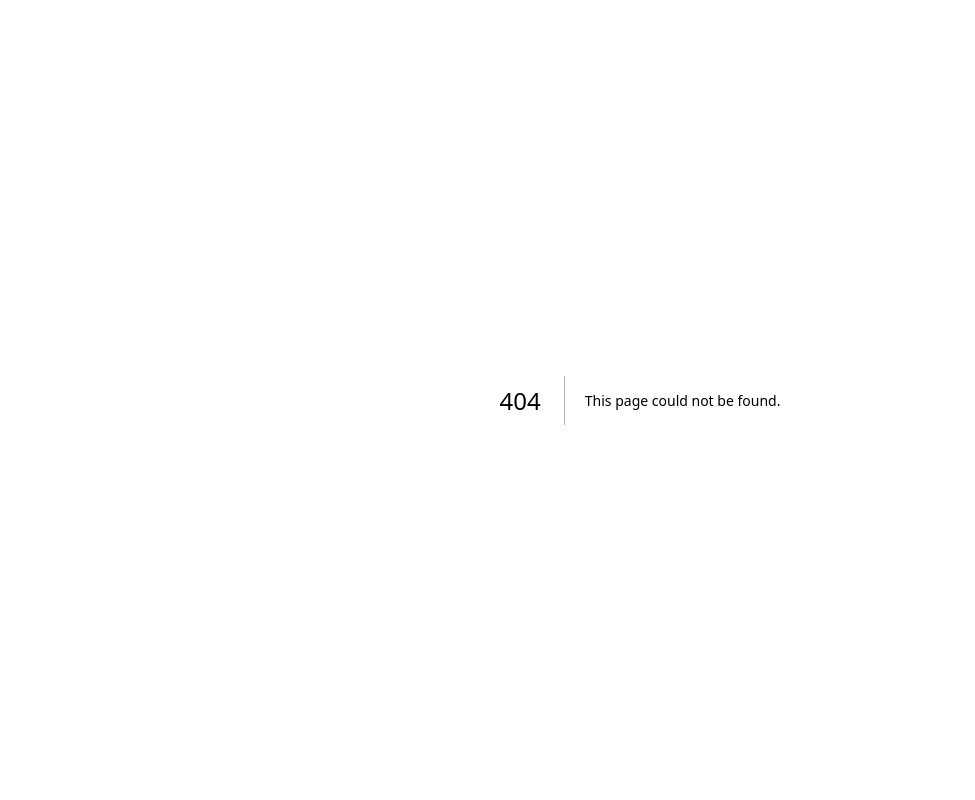
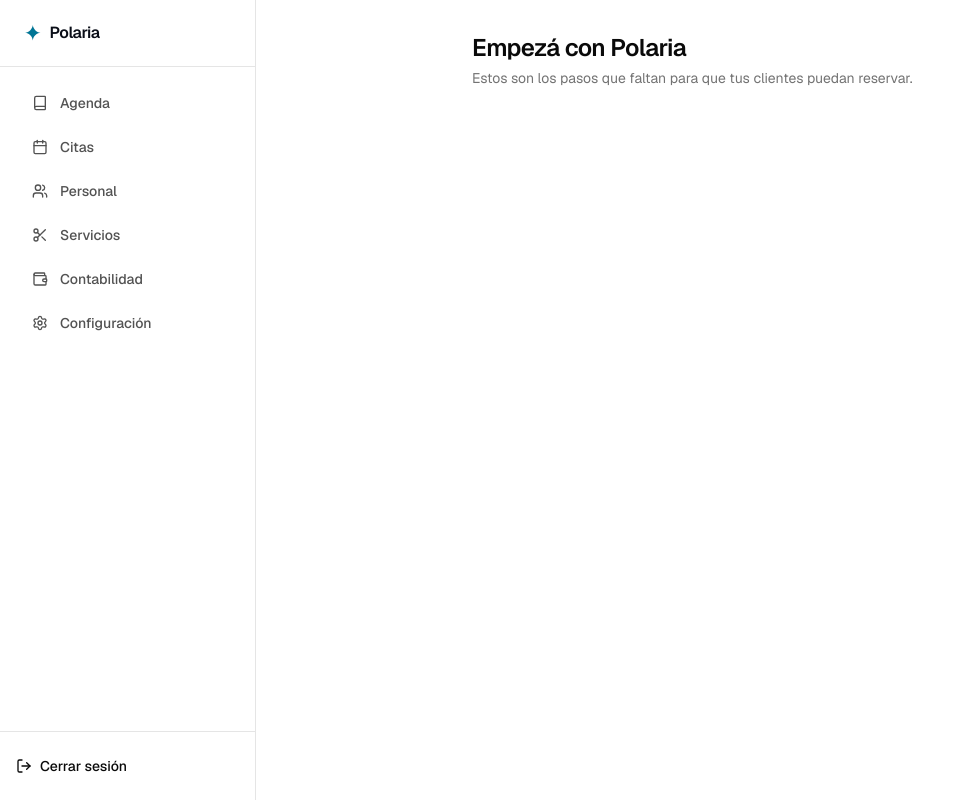
Before and after one commit to Lucascserrate/polaria-front, a Next.js app: page /setup in a window 1280 px wide. Before the commit this address had no page. Shown: the whole page, without its empty margins (0-975 px from the left). Built offline with nearby package versions, Linux system fonts and the light colour scheme; no server answers.

Commit message:
PolariaSetupCard

```diff
--- a/app/agenda/page.tsx
+++ b/app/agenda/page.tsx
@@ -6,7 +6,6 @@
 import { SummaryCard } from '@/modules/agenda/SummaryCard';
 import MonthCalendar from '@/components/MonthCalendar';
 import HumanAttentionCard from '@/modules/agenda/HumanAttentionCard';
-import PolariaSetupCard from '@/modules/onboarding/PolariaSetupCard';
 import useGetWorkingStaff from '@/services/staff/useGetWorkingStaff';
 import { EMPTY_COUNTS } from '@/modules/staff/constants';
 import useGetDayAppointments from '@/services/appointments/useGetDayAppointments';
@@ -113,13 +112,7 @@
 			</section>
 
 			<aside className="flex flex-col gap-4 shrink-0 lg:w-80 lg:overflow-y-auto lg:min-h-0 pr-2">
-				{/*
-				  * Primero mientras falte configurar algo: un negocio sin servicios o sin
-				  * WhatsApp no puede recibir reservas, así que es lo más urgente que
-				  * puede haber en esta pantalla. Desaparece al completarse.
-				  */}
-				<PolariaSetupCard />
-
+				{/* Primero porque hay alguien esperando del otro lado. */}
 				<HumanAttentionCard />
 
 				<MonthCalendar value={selectedDate} onChange={setSelectedDate} />
--- /dev/null
+++ b/app/setup/layout.tsx
@@ -0,0 +1,19 @@
+import { Sidebar } from '@/components/Sidebar';
+
+interface Props {
+	children: React.ReactNode;
+}
+
+/** Mismo marco que el resto del panel: desde acá se sale a cada pantalla. */
+const SetupLayout: React.FC<Props> = ({ children }) => {
+	return (
+		<div className="flex min-h-screen bg-background">
+			<Sidebar />
+			<main className="flex-1 pt-10 md:ml-60 p-4 md:p-8 transition-all duration-200">
+				{children}
+			</main>
+		</div>
+	);
+};
+
+export default SetupLayout;
--- /dev/null
+++ b/app/setup/page.tsx
@@ -0,0 +1,24 @@
+import PolariaSetupChecklist from '@/modules/onboarding/PolariaSetupChecklist';
+
+/**
+ * Los pasos que faltan para que Polaria pueda operar.
+ *
+ * Vive dentro del panel —con su barra lateral— porque cada paso manda a una
+ * pantalla que ya existe y el usuario tiene que poder volver acá.
+ */
+export default function SetupPage() {
+	return (
+		<div className="mx-auto w-full max-w-xl space-y-6">
+			<div className="space-y-1">
+				<h1 className="text-2xl font-semibold tracking-tight">
+					Empezá con Polaria
+				</h1>
+				<p className="text-sm text-muted-foreground">
+					Estos son los pasos que faltan para que tus clientes puedan reservar.
+				</p>
+			</div>
+
+			<PolariaSetupChecklist />
+		</div>
+	);
+}
--- a/components/Sidebar.tsx
+++ b/components/Sidebar.tsx
@@ -11,6 +11,7 @@
 	Menu,
 	X,
 	BookIcon,
+	Rocket,
 } from 'lucide-react';
 import { useState } from 'react';
 import { Button } from '@/components/ui/button';
@@ -19,6 +20,8 @@
 import { cn } from '@/lib/utils';
 import { Logo } from '@/app/logo';
 import { ROUTES } from '@/constants/routes';
+import useGetOnboardingStatus from '@/services/onboarding/useGetOnboardingStatus';
+import { SETUP_STEP_COUNT } from '@/modules/onboarding/PolariaSetupChecklist';
 
 const navItems = [
 	{ href: ROUTES.agenda, label: 'Agenda', icon: BookIcon },
@@ -35,6 +38,19 @@
 	const [isOpen, setIsOpen] = useState(false);
 
 	const { mutate } = useLogout();
+
+	/*
+	 * "Empezar" solo existe mientras falte configurar algo.
+	 *
+	 * Es una entrada temporal, no una sección del producto: cuando el negocio
+	 * termina, desaparece del menú en lugar de quedar como un ítem que siempre
+	 * dice lo mismo. El estado lo decide el backend, así que se va sola.
+	 */
+	const { data: onboarding } = useGetOnboardingStatus();
+	const setupPending = Boolean(onboarding && onboarding.nextStep !== null);
+	const completedSteps = onboarding
+		? Object.values(onboarding.steps).filter(Boolean).length
+		: 0;
 
 	return (
 		<>
@@ -73,6 +89,25 @@
 
 					{/* Navigation */}
 					<nav className="flex-1 p-4 space-y-1">
+						{setupPending && (
+							<Link
+								href={ROUTES.setup}
+								onClick={() => setIsOpen(false)}
+								className={cn(
+									'flex items-center gap-3 px-4 py-2.5 rounded-lg transition-all duration-200',
+									pathname === ROUTES.setup
+										? 'bg-neutral-100 text-neutral-900 border border-neutral-300'
+										: 'text-neutral-600 hover:text-neutral-900 hover:bg-neutral-50',
+								)}
+							>
+								<Rocket className="w-4 h-4 shrink-0" />
+								<span className="text-sm font-medium">Empezar</span>
+								<span className="ml-auto rounded-full bg-amber-500/15 px-2 py-0.5 text-xs font-semibold tabular-nums text-amber-700 dark:text-amber-500">
+									{completedSteps} de {SETUP_STEP_COUNT}
+								</span>
+							</Link>
+						)}
+
 						{navItems.map((item) => {
 							const Icon = item.icon;
 							const isActive = pathname === item.href;
--- a/constants/routes.ts
+++ b/constants/routes.ts
@@ -3,6 +3,7 @@
 	appointments: '/appointments',
 	auth: '/auth',
 	onboarding: '/onboarding',
+	setup: '/setup',
 	chat: '/chat',
 	reports: '/reports',
 	services: '/services',
--- a/modules/onboarding/PolariaSetupCard.tsx
+++ b/modules/onboarding/PolariaSetupChecklist.tsx
@@ -55,19 +55,37 @@
 ];
 
 /**
+ * Cuántos pasos son. Lo exporta esta lista y no una constante aparte para que el
+ * contador del menú no pueda decir "2 de 4" si acá se agrega un paso.
+ */
+export const SETUP_STEP_COUNT = ORDER.length;
+
+/**
  * Progreso de la configuración de Polaria.
  *
  * Lee `GET /onboarding/status`, que deriva el estado de las entidades. Por eso no
  * hace falta avisarle nada cuando el negocio carga un servicio o desconecta
  * WhatsApp: la próxima consulta ya dice la verdad.
  *
- * Desaparece cuando no falta nada. Un panel de progreso permanente al 100% es
- * ruido en la pantalla que el negocio mira todos los días.
+ * Tiene su propia pantalla y una entrada temporal en el menú, en lugar de vivir
+ * en la agenda: la agenda es la pantalla del día a día y esto se hace una vez.
  */
-const PolariaSetupCard: React.FC = () => {
+const PolariaSetupChecklist: React.FC = () => {
 	const { data } = useGetOnboardingStatus();
 
-	if (!data || data.nextStep === null) return null;
+	if (!data) return null;
+
+	if (data.nextStep === null) {
+		return (
+			<div className="rounded-lg border border-border bg-card p-6 text-center">
+				<Check className="mx-auto h-6 w-6 text-green-600 dark:text-green-400" />
+				<p className="mt-2 text-sm font-medium">Polaria está lista</p>
+				<p className="mt-1 text-sm text-muted-foreground">
+					Ya podés recibir reservas por WhatsApp.
+				</p>
+			</div>
+		);
+	}
 
 	const done = ORDER.filter((step) => data.steps[step]).length;
 	const trialPending = data.subscription.state === 'NOT_STARTED';
@@ -143,4 +161,4 @@
 	);
 };
 
-export default PolariaSetupCard;
+export default PolariaSetupChecklist;
```
